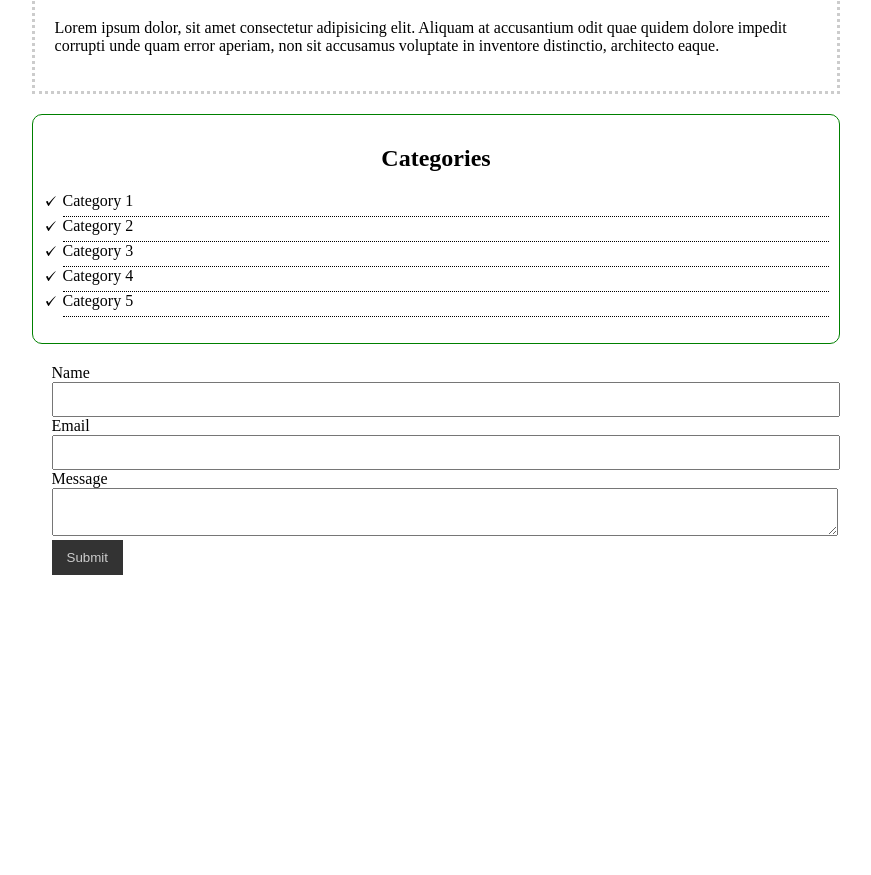
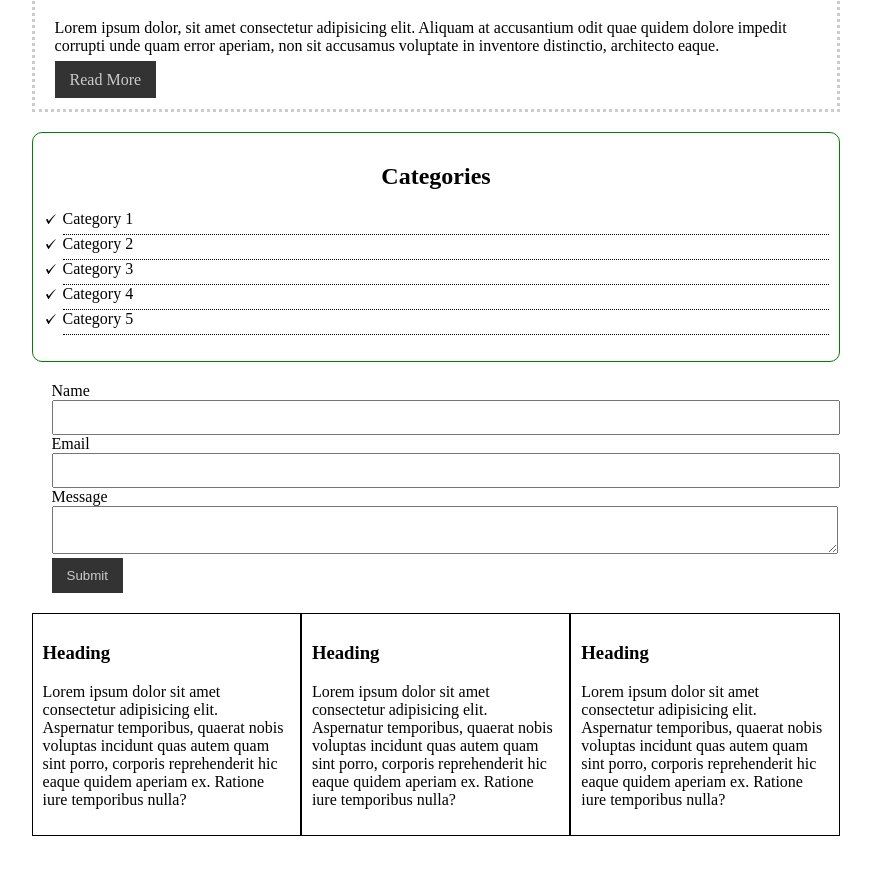
Before and after one commit to suppleye/CSS-Cheat-Sheet, a plain HTML site: page Index.html in a window 1280 px wide. Shown: the part 363-1238 px from the top of the page, without its empty margins (204-1075 px from the left). Drawn offline with Linux system fonts and the light colour scheme.

Commit message:
add float box

```diff
--- a/CSS/Style.css
+++ b/CSS/Style.css
@@ -33,12 +33,24 @@ a:active{
 }
 
 a:visited{
-    color: black;
+
 }
 
 .container{
     width: 80%;
     margin: auto;
+}
+
+.button{
+    background-color: #333;
+    color: #ccc;
+    padding: 10px 15px;
+    border: none;
+}
+
+.button:hover{
+    background: green;
+    color: aqua;
 }
 
 .box-1{
@@ -123,10 +135,18 @@ my-form .form-group{
     width: 100%;
 }
 
-.my-form input[type="submit"]{
+.button{
     background-color: #333;
     color: #ccc;
     padding: 10px 15px;
     border: none;
 
 }
+
+.block{
+    float:left;
+    width: 33.3%;
+    border: 1px solid;
+    padding: 10px;
+    box-sizing: border-box;
+}
--- a/Index.html
+++ b/Index.html
@@ -17,6 +17,7 @@
         <div class="box-2">
             <h1>Goodbye World</h1>
             <p>Lorem ipsum dolor, sit amet consectetur adipisicing elit. Aliquam at accusantium odit quae quidem dolore impedit corrupti unde quam error aperiam, non sit accusamus voluptate in inventore distinctio, architecto eaque.</p>
+            <a class="button" href="http://">Read More</a>
         </div>
 
         <div class="categories">
@@ -46,6 +47,19 @@
         <input class="button" type="submit" value="Submit" name="">
 
         </form>
+
+        <div class="block">
+            <h3>Heading</h3>
+            <p>Lorem ipsum dolor sit amet consectetur adipisicing elit. Aspernatur temporibus, quaerat nobis voluptas incidunt quas autem quam sint porro, corporis reprehenderit hic eaque quidem aperiam ex. Ratione iure temporibus nulla?</p>
+        </div>
+        <div class="block">
+            <h3>Heading</h3>
+            <p>Lorem ipsum dolor sit amet consectetur adipisicing elit. Aspernatur temporibus, quaerat nobis voluptas incidunt quas autem quam sint porro, corporis reprehenderit hic eaque quidem aperiam ex. Ratione iure temporibus nulla?</p>
+        </div>
+        <div class="block">
+            <h3>Heading</h3>
+            <p>Lorem ipsum dolor sit amet consectetur adipisicing elit. Aspernatur temporibus, quaerat nobis voluptas incidunt quas autem quam sint porro, corporis reprehenderit hic eaque quidem aperiam ex. Ratione iure temporibus nulla?</p>
+        </div>
     </div><!--./Container-->
 
     <div style="margin-top:500px;"></div>
```
